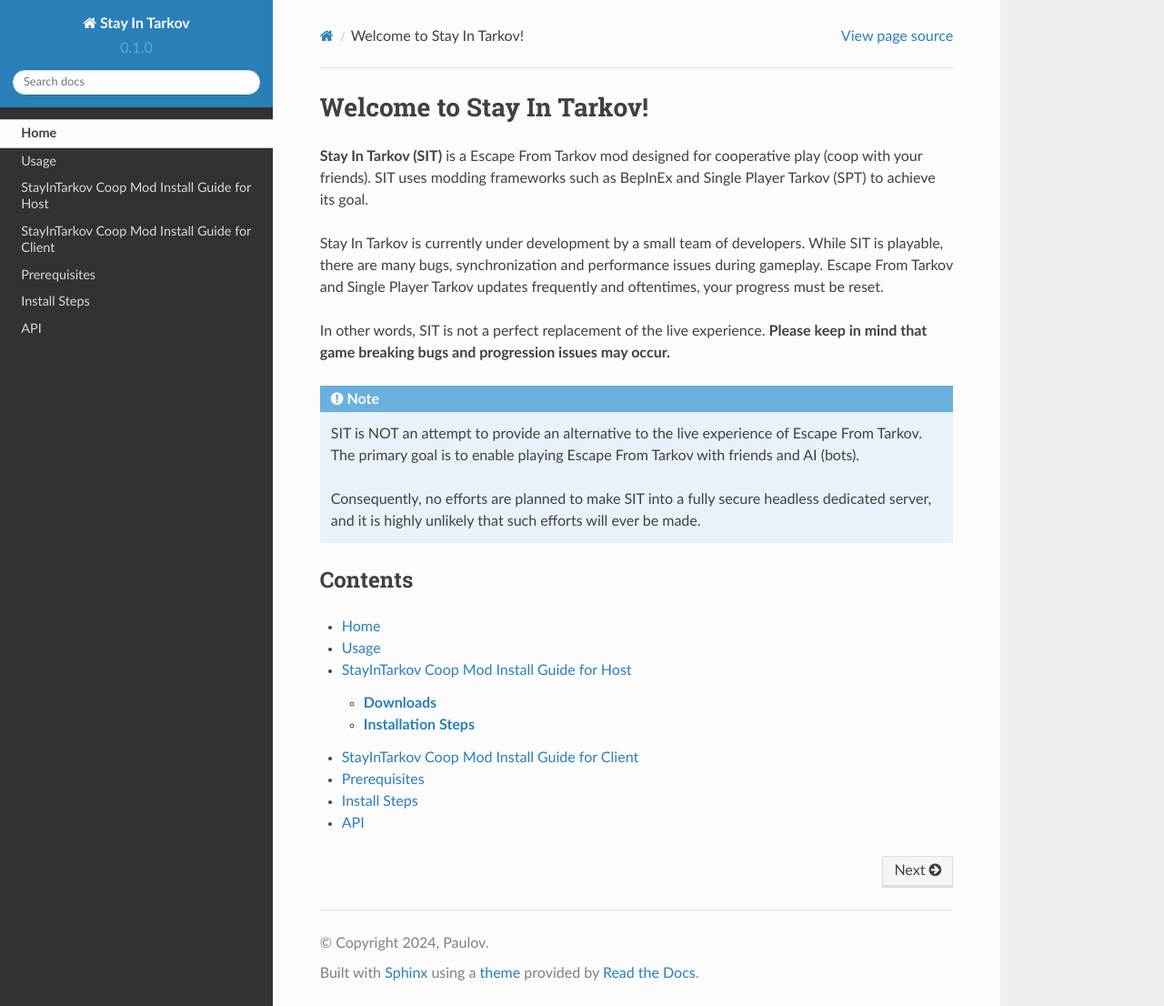
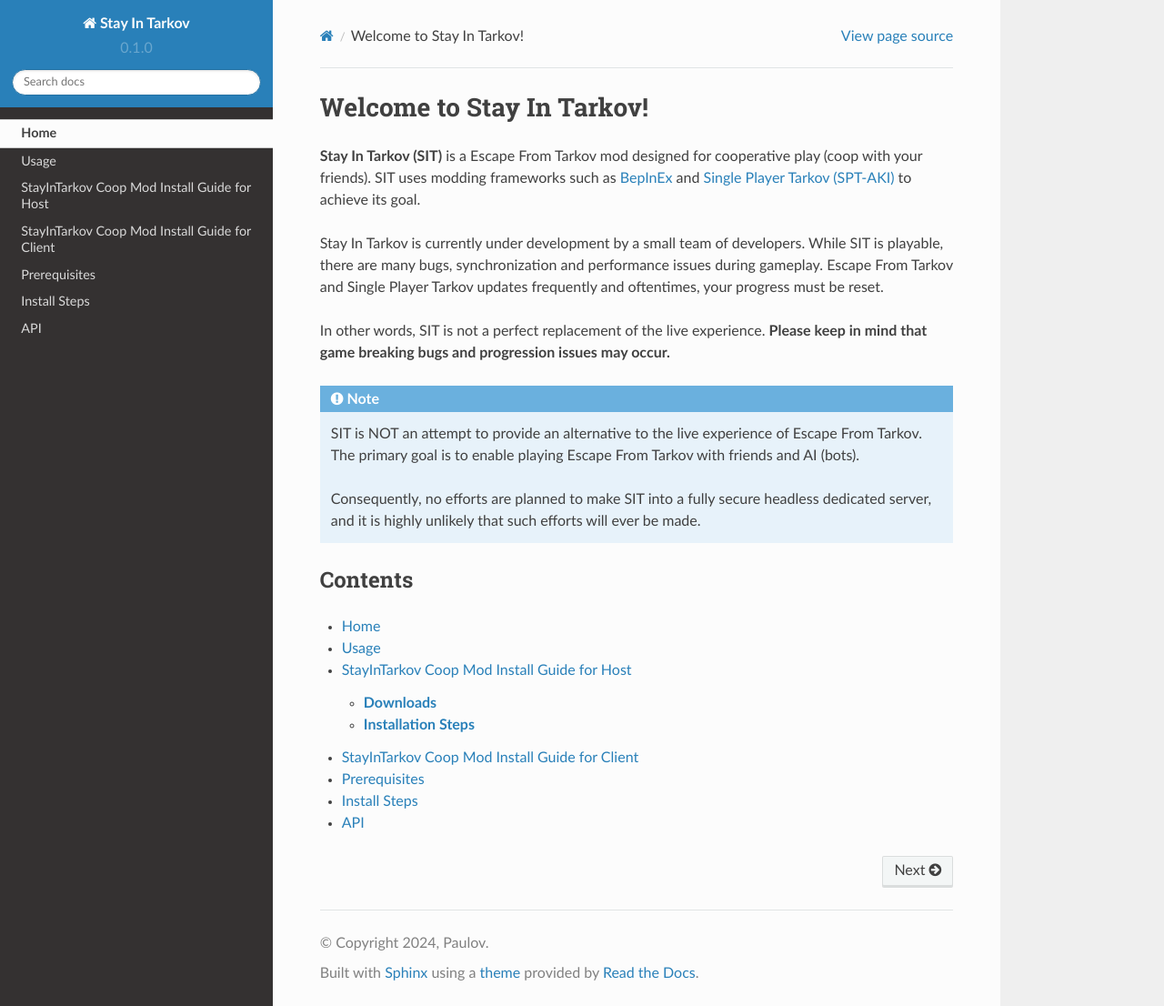
Before and after one commit to stayintarkov/SIT.Documentation, a Sphinx documentation site: the page built from docs/source/index.rst, in a window 1280 px wide and 1106 px high. Shown: the whole window at 91% size. Built offline with Sphinx 7.4.7 and the Read the Docs theme 2.0.0, drawn with Linux system fonts in a browser that asks for light colours.

Commit message:
Update index.rst

```diff
--- a/docs/source/index.rst
+++ b/docs/source/index.rst
@@ -2,7 +2,7 @@
 ===================================
 
 **Stay In Tarkov (SIT)** is a Escape From Tarkov mod designed for cooperative play (coop with your friends). SIT uses
-modding frameworks such as BepInEx and Single Player Tarkov (SPT) to achieve its goal.
+modding frameworks such as `BepInEx <https://github.com/BepInEx/BepInEx/>`_ and `Single Player Tarkov (SPT-AKI) <https://www.sp-tarkov.com/>`_ to achieve its goal.
 
 Stay In Tarkov is currently under development by a small team of developers. While SIT is playable, there are many bugs, synchronization and performance issues during gameplay.
 Escape From Tarkov and Single Player Tarkov updates frequently and oftentimes, your progress must be reset.
```
